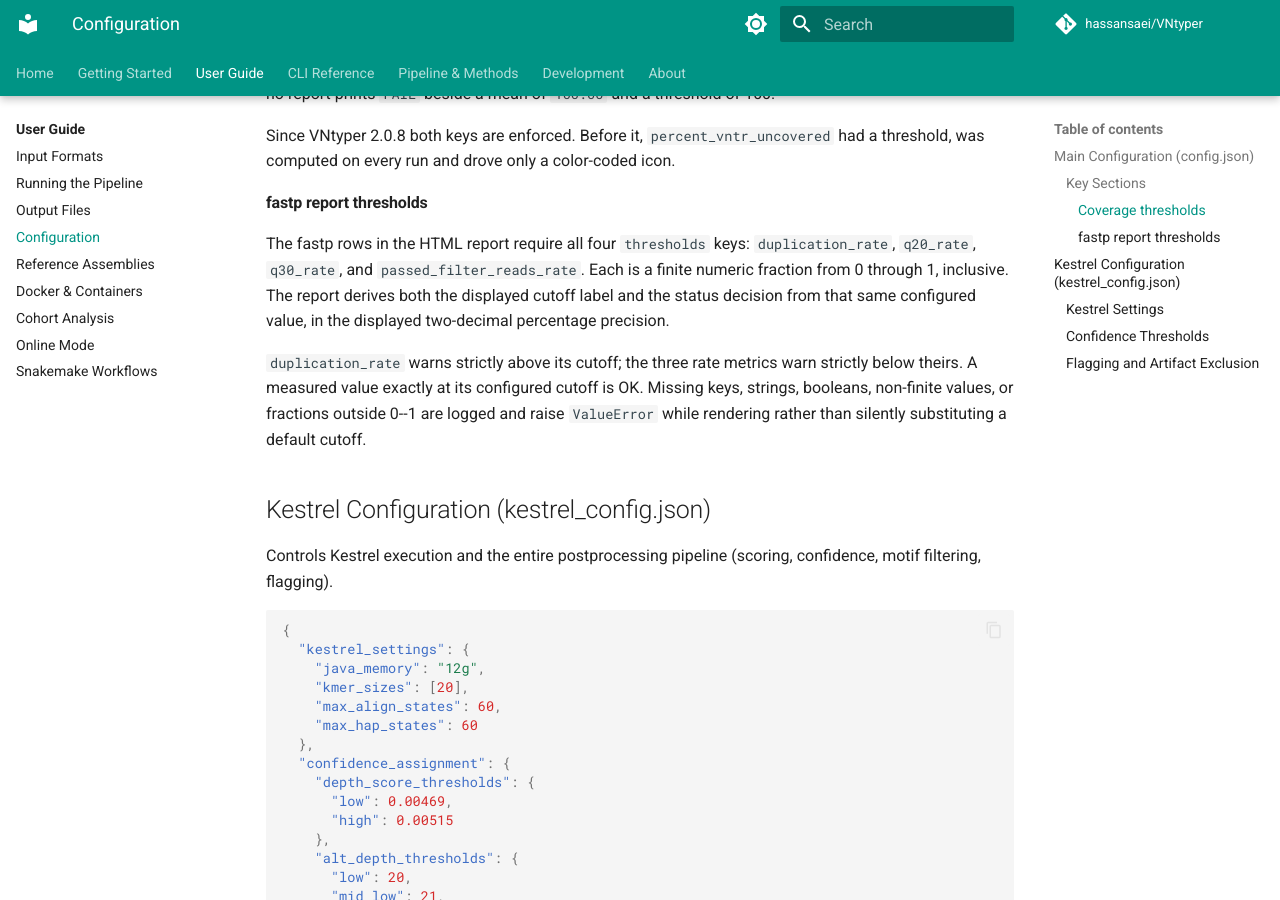
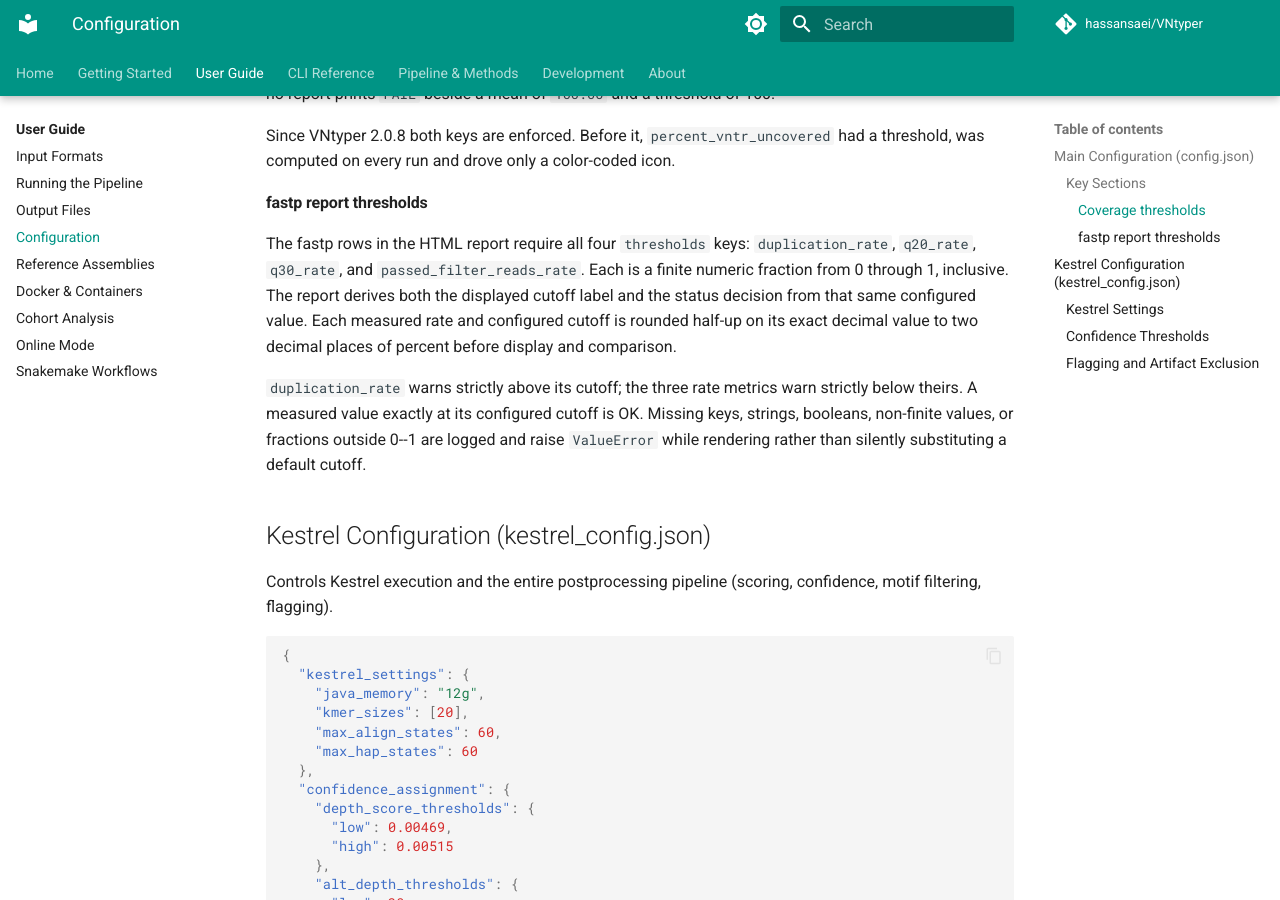
Before and after one commit to hassansaei/VNtyper, an MkDocs documentation site: the page built from docs/user-guide/configuration.md, in a window 1280 px wide and 900 px high, scrolled down 1994 px. Built offline with MkDocs 1.6.1 and Material for MkDocs 9.7.7, drawn with Linux system fonts in a browser that asks for light colours; comment, search, counter and statistics services are not loaded.

Commit message:
docs(report): publish fastp rounding contract
Pin the Decimal ROUND_HALF_UP presentation and decision rule in both operator-facing documents after a red documentation-contract test.

Closes #290

```diff
--- a/docs/user-guide/configuration.md
+++ b/docs/user-guide/configuration.md
@@ -77,7 +77,8 @@
 `duplication_rate`, `q20_rate`, `q30_rate`, and `passed_filter_reads_rate`.
 Each is a finite numeric fraction from 0 through 1, inclusive. The report derives
 both the displayed cutoff label and the status decision from that same configured
-value, in the displayed two-decimal percentage precision.
+value. Each measured rate and configured cutoff is rounded half-up on its exact
+decimal value to two decimal places of percent before display and comparison.
 
 `duplication_rate` warns strictly above its cutoff; the three rate metrics warn
 strictly below theirs. A measured value exactly at its configured cutoff is OK.
```
Also changed, not shown: docs/pipeline/reports.md (+1 -1 lines), 1 other file.
